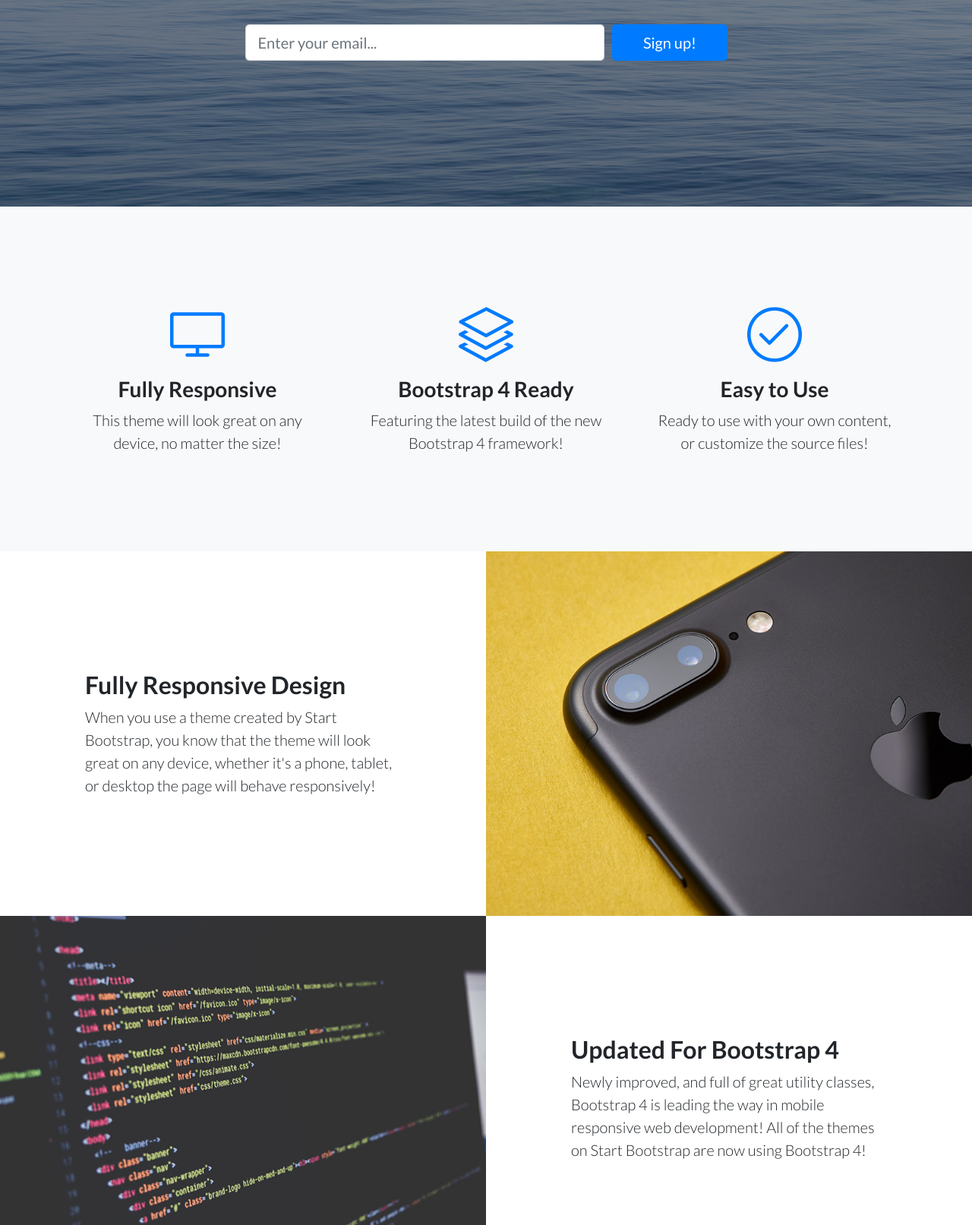
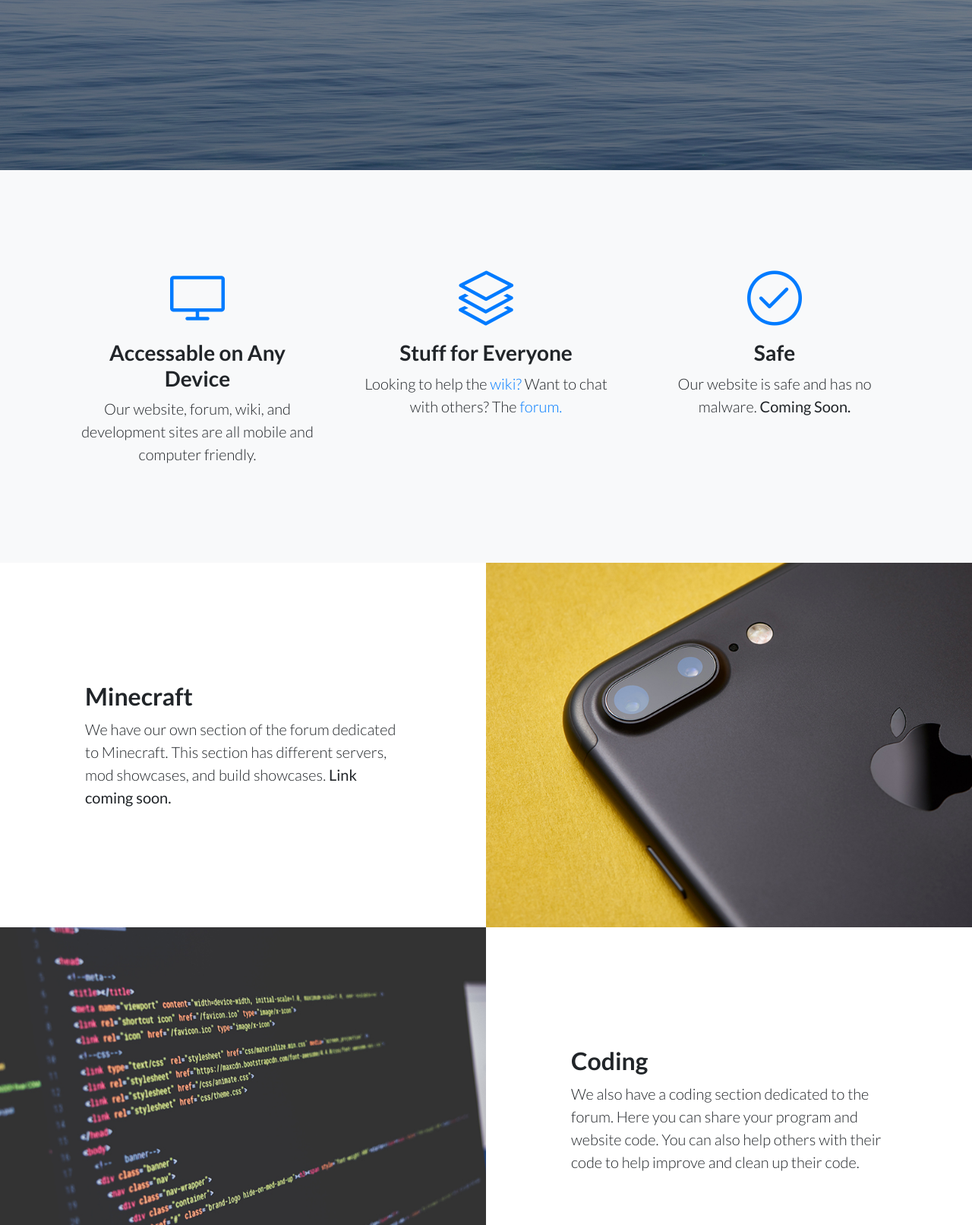
Before and after one commit to AnimeCat/toxin, a website: page index.html in a window 1280 px wide. Shown: the part 379-1992 px from the top of the page at 76% size. Drawn offline with Linux system fonts and the light colour scheme.

Commit message:
changed wording

```diff
--- a/index.html
+++ b/index.html
@@ -39,19 +39,7 @@
       <div class="container">
         <div class="row">
           <div class="col-xl-9 mx-auto">
-            <h1 class="mb-5">Build a landing page for your business or project and generate more leads!</h1>
-          </div>
-          <div class="col-md-10 col-lg-8 col-xl-7 mx-auto">
-            <form>
-              <div class="form-row">
-                <div class="col-12 col-md-9 mb-2 mb-md-0">
-                  <input type="email" class="form-control form-control-lg" placeholder="Enter your email...">
-                </div>
-                <div class="col-12 col-md-3">
-                  <button type="submit" class="btn btn-block btn-lg btn-primary">Sign up!</button>
-                </div>
-              </div>
-            </form>
+            <h1 class="mb-5">Welcome to the Toxin Discord Website!</h1>
           </div>
         </div>
       </div>
@@ -66,8 +54,8 @@
               <div class="features-icons-icon d-flex">
                 <i class="icon-screen-desktop m-auto text-primary"></i>
               </div>
-              <h3>Fully Responsive</h3>
-              <p class="lead mb-0">This theme will look great on any device, no matter the size!</p>
+              <h3>Accessable on Any Device</h3>
+              <p class="lead mb-0">Our website, forum, wiki, and development sites are all mobile and computer friendly.</p>
             </div>
           </div>
           <div class="col-lg-4">
@@ -75,8 +63,8 @@
               <div class="features-icons-icon d-flex">
                 <i class="icon-layers m-auto text-primary"></i>
               </div>
-              <h3>Bootstrap 4 Ready</h3>
-              <p class="lead mb-0">Featuring the latest build of the new Bootstrap 4 framework!</p>
+              <h3>Stuff for Everyone</h3>
+              <p class="lead mb-0">Looking to help the <a href url="http://wiki.toxin.ga">wiki?</a> Want to chat with others? The <a href url="http://forum.toxin.ga">forum.</a></p>
             </div>
           </div>
           <div class="col-lg-4">
@@ -84,8 +72,8 @@
               <div class="features-icons-icon d-flex">
                 <i class="icon-check m-auto text-primary"></i>
               </div>
-              <h3>Easy to Use</h3>
-              <p class="lead mb-0">Ready to use with your own content, or customize the source files!</p>
+              <h3>Safe</h3>
+              <p class="lead mb-0">Our website is safe and has no malware. <strong>Coming Soon.</strong></p>
             </div>
           </div>
         </div>
@@ -99,28 +87,28 @@
 
           <div class="col-lg-6 order-lg-2 text-white showcase-img" style="background-image: url('img/bg-showcase-1.jpg');"></div>
           <div class="col-lg-6 order-lg-1 my-auto showcase-text">
-            <h2>Fully Responsive Design</h2>
-            <p class="lead mb-0">When you use a theme created by Start Bootstrap, you know that the theme will look great on any device, whether it's a phone, tablet, or desktop the page will behave responsively!</p>
+            <h2>Minecraft</h2>
+            <p class="lead mb-0">We have our own section of the forum dedicated to Minecraft. This section has different servers, mod showcases, and build showcases. <strong>Link coming soon.</strong></p>
           </div>
         </div>
         <div class="row no-gutters">
           <div class="col-lg-6 text-white showcase-img" style="background-image: url('img/bg-showcase-2.jpg');"></div>
           <div class="col-lg-6 my-auto showcase-text">
-            <h2>Updated For Bootstrap 4</h2>
-            <p class="lead mb-0">Newly improved, and full of great utility classes, Bootstrap 4 is leading the way in mobile responsive web development! All of the themes on Start Bootstrap are now using Bootstrap 4!</p>
+            <h2>Coding</h2>
+            <p class="lead mb-0">We also have a coding section dedicated to the forum. Here you can share your program and website code. You can also help others with their code to help improve and clean up their code.</p>
           </div>
         </div>
         <div class="row no-gutters">
           <div class="col-lg-6 order-lg-2 text-white showcase-img" style="background-image: url('img/bg-showcase-3.jpg');"></div>
           <div class="col-lg-6 order-lg-1 my-auto showcase-text">
-            <h2>Easy to Use &amp; Customize</h2>
-            <p class="lead mb-0">Landing Page is just HTML and CSS with a splash of SCSS for users who demand some deeper customization options. Out of the box, just add your content and images, and your new landing page will be ready to go!</p>
+            <h2>Constantly Growing</h2>
+            <p class="lead mb-0">Our discord & forum are both constantly growing. Join now! <br><br><iframe src="https://discordapp.com/widget?id=416494582088335370&theme=dark" width="350" height="500" allowtransparency="true" frameborder="0"></iframe></p>
           </div>
         </div>
       </div>
     </section>
 
-    <!-- Testimonials -->
+    <!--
     <section class="testimonials text-center bg-light">
       <div class="container">
         <h2 class="mb-5">What people are saying...</h2>
@@ -148,7 +136,7 @@
           </div>
         </div>
       </div>
-    </section>
+    </section> -->
 
     <!-- Call to Action -->
     <section class="call-to-action text-white text-center">
@@ -156,19 +144,10 @@
       <div class="container">
         <div class="row">
           <div class="col-xl-9 mx-auto">
-            <h2 class="mb-4">Ready to get started? Sign up now!</h2>
+            <h2 class="mb-4">Ready to get started? Check out our links</h2>
+			<h2> Forum: <a href url="http://forum.toxin.ga">http://forum.toxin.ga</a><br>Wiki: <a href url="http://wiki.toxin.ga">http://wiki.toxin.ga</a><br>Development Blog: <a href url="http://development.toxin.ga">http://development.toxin.ga</a>
           </div>
           <div class="col-md-10 col-lg-8 col-xl-7 mx-auto">
-            <form>
-              <div class="form-row">
-                <div class="col-12 col-md-9 mb-2 mb-md-0">
-                  <input type="email" class="form-control form-control-lg" placeholder="Enter your email...">
-                </div>
-                <div class="col-12 col-md-3">
-                  <button type="submit" class="btn btn-block btn-lg btn-primary">Sign up!</button>
-                </div>
-              </div>
-            </form>
           </div>
         </div>
       </div>
@@ -196,7 +175,7 @@
                 <a href="#">Privacy Policy</a>
               </li>
             </ul>
-            <p class="text-muted small mb-4 mb-lg-0">&copy; Your Website 2018. All Rights Reserved.</p>
+            <p class="text-muted small mb-4 mb-lg-0">&copy; Toxin/@Anime Cat 👑🐱#0001  2018. All Rights Reserved.</p>
           </div>
           <div class="col-lg-6 h-100 text-center text-lg-right my-auto">
             <ul class="list-inline mb-0">
```
